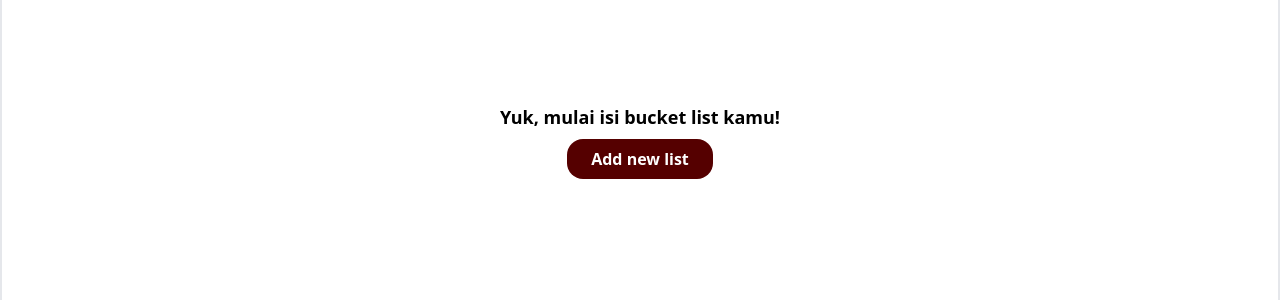
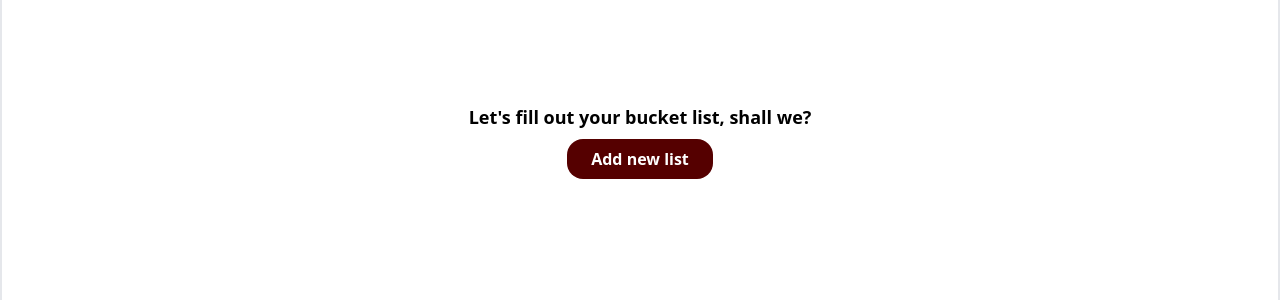
Before and after one commit to PBPC1-2024-2025/lohkan, a Django app: page /bucket-list/ in a window 1280 px wide. Shown: the part 283-583 px from the top of the page. Run offline with Django 5.2, Linux system fonts and the light colour scheme; a user stored in the database is signed in; data comes from the database, SQL or seed files in the repository; data that the repository does not hold is empty; some libraries are stand-ins or nearby versions.

Commit message:
lil text change

```diff
--- a/bucket_list/templates/bucket_list.html
+++ b/bucket_list/templates/bucket_list.html
@@ -57,7 +57,7 @@
         if (bucketListEntries.length === 0) {
             classNameString = "flex flex-col gap-2 w-full h-[90vh] border-2 justify-center items-center";
             htmlString = `
-                <h2 class="text-lg font-bold">Yuk, mulai isi bucket list kamu!</h2>
+                <h2 class="text-lg font-bold">Let's fill out your bucket list, shall we?</h2>
                 <button data-model-target="addBucketListModal" data-modal-toggle="addBucketListModal" class="flex items-center btn bg-[#550000] cursor-pointer rounded-2xl px-6 py-2 transform" onclick="showModal();">
                     <p class="text-white font-bold">Add new list</p>
                 </button>
```
